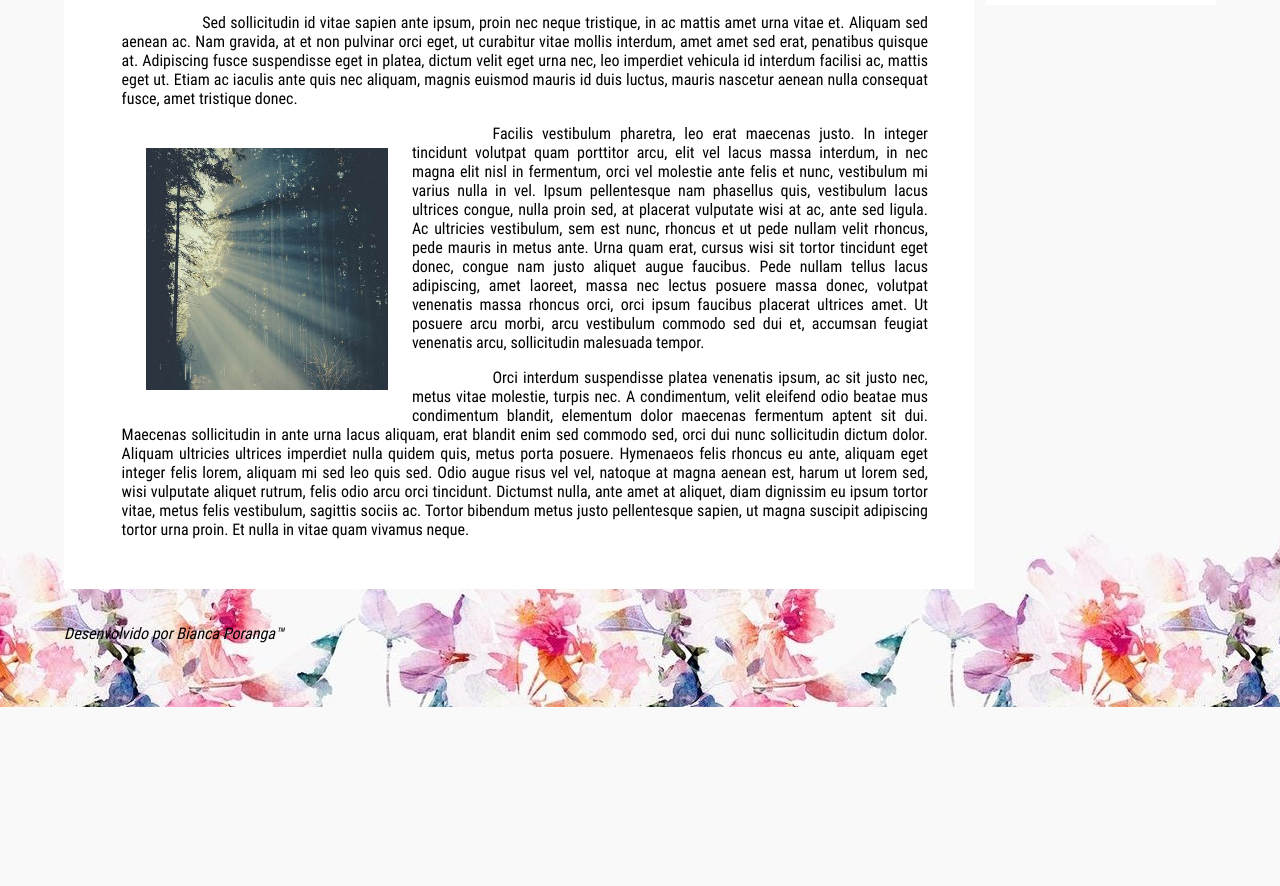
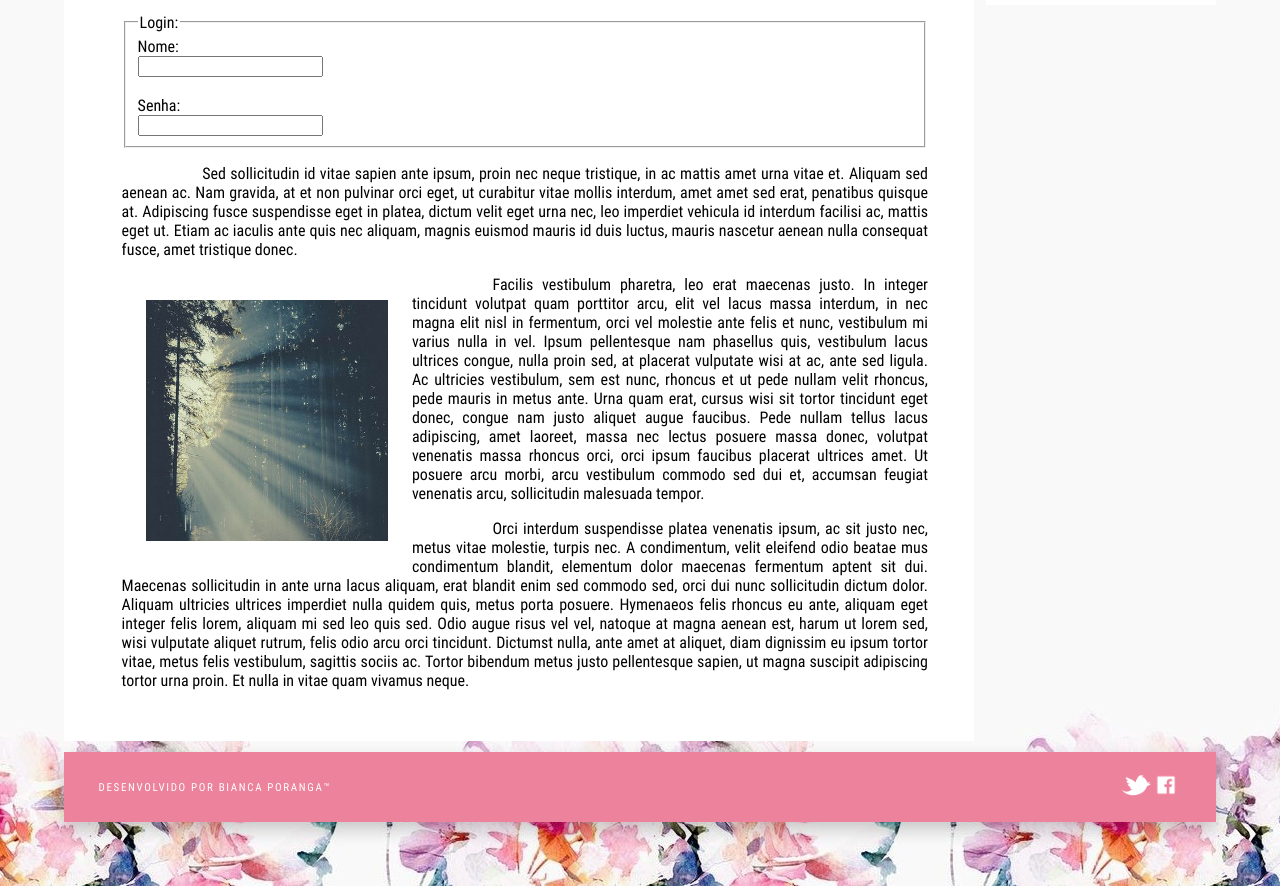
Before and after one commit to biancaporanga/HTMLlessons, a plain HTML site: page index.html in a window 1280 px wide. Shown: the part 1172-2058 px from the top of the page. Before the commit the page ends 1879 px from the top, so only its background shows below. Drawn offline with Linux system fonts and the light colour scheme.

Commit message:
Footer e form

```diff
--- a/index.css
+++ b/index.css
@@ -78,6 +78,9 @@ article img{
 article img:hover{
 	opacity: 0.5;
 }
+article fieldset{
+	text-indent: 0;
+}
 table{
 	text-indent: 0;
 	width: 100%;
@@ -103,8 +106,8 @@ ol li{
 	font-family: RobotoCondensed, courier, arial;
 	text-transform: uppercase;
 	font-size: 12px;
-  letter-spacing: .15em;
-  margin-top: -15px;
+  	letter-spacing: .15em;
+ 	margin-top: -15px;
 }
 #menu ul{
 	padding: 0;
@@ -143,15 +146,17 @@ ol li{
 	left: 0;
 	background-color: white;
 	display: none;
-  box-shadow: 0px 8px 16px 0px rgba(0,0,0,0.2);
+  	box-shadow: 0px 8px 16px 0px rgba(0,0,0,0.2);
+  	z-index: 3;
 }
 #menu li ul li{
 	margin: 0;
 }
+#menu #home{
+	color:white;
+	background-color: #531a67;
+}
 
-nav a:hover li #dropdown-content{
-	display: block;
-}
 aside{
 	/*background-color: #b9a1d1;*/
 	float: left;
@@ -159,7 +164,6 @@ aside{
 	height:100%;
 	width: 20%;
 	margin-left: 1%;
-	margin-bottom: 600px;
 
 }
 aside img{
@@ -179,6 +183,25 @@ aside img{
 	font-family: AlexBrush, serif;
 	font-size: 1.5em;
 	text-align: center;
+}
+footer{
+	background-color: #ed829c;
+	margin: 1% 0;
+	padding: 1.5% 3% 1.5% 3%;
+	color: white;
+	font-family: RobotoCondensed, courier, arial;
+	text-transform: uppercase;
+	font-size: 11px;
+  	letter-spacing: .15em;
+  	box-shadow: 0px 8px 16px 0px rgba(0,0,0,0.2);
+  	overflow: hidden;
+}
+footer img{
+	position: relative;
+	float: right;
+}
+footer p{
+	float: left;
 }
 /*
 border-width: dotted solid double dashed
--- a/index.html
+++ b/index.html
@@ -3,6 +3,7 @@
 <html lang="pt-BR">
 <head>
 <link rel="stylesheet" href="index.css">
+<link rel="icon" href="favicon.png" sizes="3x3" type="image/png">
 <title>Index</title>
 <!--[if lt IE 9]>
   <script src="http://html5shiv.googlecode.com/svn/trunk/html5.js"></script>
@@ -14,7 +15,7 @@
 	<nav>
 		<div id="menu">
 			<ul>
-				<li><a href="">Home</a></li>
+				<li><a id="home" href="">Home</a></li>
 				<li>
 					<a href="">Link 2</a>
 					<ul>
@@ -62,6 +63,20 @@
 		</table>
 		</div>
 		<p>Aliquam quisque dignissim id massa, tellus ipsum eget urna eget cras. Convallis tempus adipiscing irure aliquam maecenas et, ipsum et porttitor aliquam rutrum at est, dui phasellus lobortis lorem. Justo ullamcorper vestibulum pulvinar sed magna. Nibh eleifend nunc odio duis. Iaculis semper sed imperdiet, tellus etiam risus enim hendrerit ut lobortis, non dictumst malesuada, velit urna eu at elit sit eros, ligula ipsum suscipit. Tellus vivamus, sodales nonummy, et fusce amet a nulla, nullam molestie ullamcorper adipiscing ac sed. Etiam aliquam integer nibh aliquam accumsan nullam, id in, vestibulum tellus sit cum sem, facilis urna libero erat. Augue amet. Turpis ac fermentum ligula. Convallis est eget integer, ultricies proin dictum amet, orci eget aenean vivamus quam mauris, massa placerat lacinia massa fames feugiat mauris. Feugiat id commodo sagittis maecenas arcu est, eleifend egestas congue neque. Convallis auctor feugiat mi, tortor mi libero euismod egestas, pede tincidunt, neque hymenaeos aliquam tempor turpis risus.</p>
+
+		<form action="" method="post">
+			<fieldset>
+				<legend>Login:</legend>
+				<label for="nome">Nome:</label>
+				<br>
+				<input type="text" name="nome">
+				<br><br>
+				<label for="senha">Senha:</label>
+				<br>
+				<input type="password" name="senha">
+			</fieldset>
+		</form>
+
 		<p>Sed sollicitudin id vitae sapien ante ipsum, proin nec neque tristique, in ac mattis amet urna vitae et. Aliquam sed aenean ac. Nam gravida, at et non pulvinar orci eget, ut curabitur vitae mollis interdum, amet amet sed erat, penatibus quisque at. Adipiscing fusce suspendisse eget in platea, dictum velit eget urna nec, leo imperdiet vehicula id interdum facilisi ac, mattis eget ut. Etiam ac iaculis ante quis nec aliquam, magnis euismod mauris id duis luctus, mauris nascetur aenean nulla consequat fusce, amet tristique donec.</p><img id="img2" src="light.jpg" width="30%">
 		<p>Facilis vestibulum pharetra, leo erat maecenas justo. In integer tincidunt volutpat quam porttitor arcu, elit vel lacus massa interdum, in nec magna elit nisl in fermentum, orci vel molestie ante felis et nunc, vestibulum mi varius nulla in vel. Ipsum pellentesque nam phasellus quis, vestibulum lacus ultrices congue, nulla proin sed, at placerat vulputate wisi at ac, ante sed ligula. Ac ultricies vestibulum, sem est nunc, rhoncus et ut pede nullam velit rhoncus, pede mauris in metus ante. Urna quam erat, cursus wisi sit tortor tincidunt eget donec, congue nam justo aliquet augue faucibus. Pede nullam tellus lacus adipiscing, amet laoreet, massa nec lectus posuere massa donec, volutpat venenatis massa rhoncus orci, orci ipsum faucibus placerat ultrices amet. Ut posuere arcu morbi, arcu vestibulum commodo sed dui et, accumsan feugiat venenatis arcu, sollicitudin malesuada tempor.</p>
 		<p>Orci interdum suspendisse platea venenatis ipsum, ac sit justo nec, metus vitae molestie, turpis nec. A condimentum, velit eleifend odio beatae mus condimentum blandit, elementum dolor maecenas fermentum aptent sit dui. Maecenas sollicitudin in ante urna lacus aliquam, erat blandit enim sed commodo sed, orci dui nunc sollicitudin dictum dolor. Aliquam ultricies ultrices imperdiet nulla quidem quis, metus porta posuere. Hymenaeos felis rhoncus eu ante, aliquam eget integer felis lorem, aliquam mi sed leo quis sed. Odio augue risus vel vel, natoque at magna aenean est, harum ut lorem sed, wisi vulputate aliquet rutrum, felis odio arcu orci tincidunt. Dictumst nulla, ante amet at aliquet, diam dignissim eu ipsum tortor vitae, metus felis vestibulum, sagittis sociis ac. Tortor bibendum metus justo pellentesque sapien, ut magna suscipit adipiscing tortor urna proin. Et nulla in vitae quam vivamus neque.</p>
@@ -76,9 +91,12 @@
 		</div>
 	</aside>
 	</div>
-	<br>
 	<footer>
-		<address>Desenvolvido por Bianca Poranga™</address>
+		<p>Desenvolvido por Bianca Poranga™</p>
+		<a href="https://www.facebook.com/bianca.poranga" target="_blank"><img src="fbsy.png" alt="Bianca Natália Poranga" width=30px" height="30px"></a>
+		<a href="https://twitter.com/beancanp" target="_blank">
+			<img id="tt" src="tt.png" alt="Bianca Natália Poranga" width="30px" height="30px">
+		</a>
 	</footer>
 </body>
 </html>
```
Also changed, not shown: favicon.png (added), fbsy.png (added), tt.png (added).
